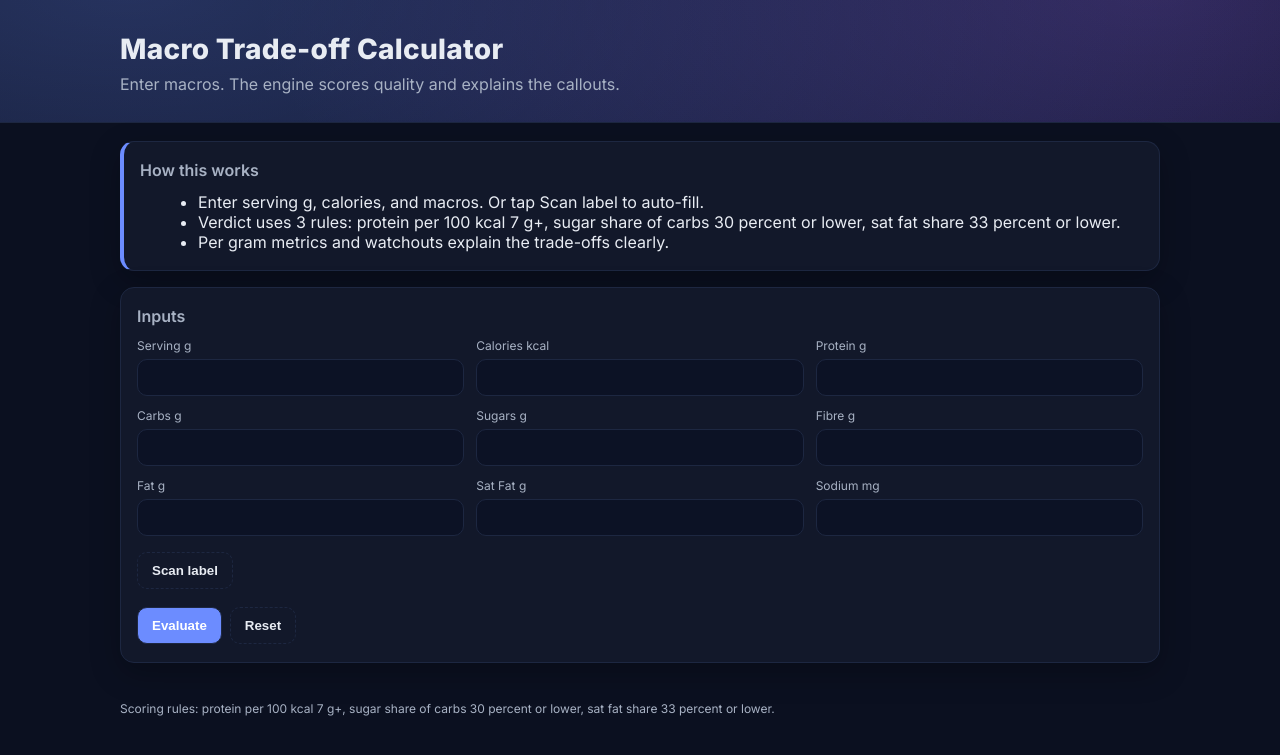
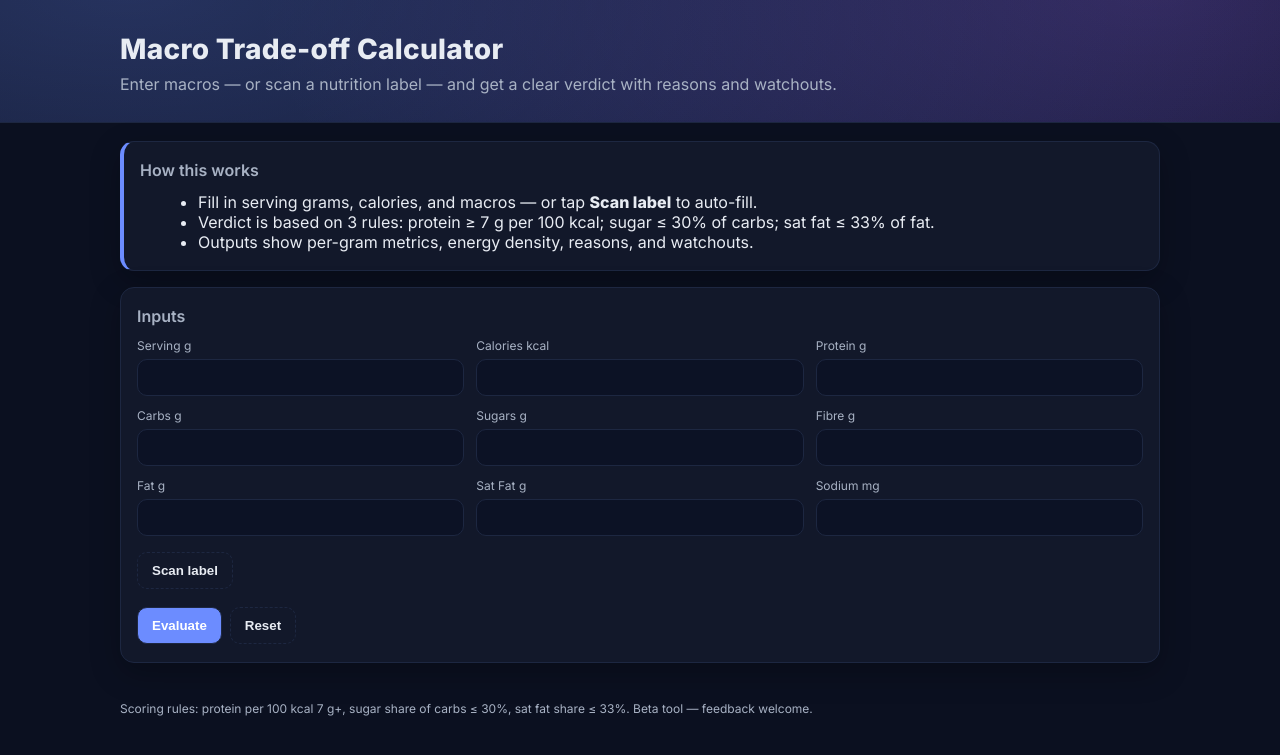
Before and after one commit to arpvk97/Macro-cal, a Flask app: page / in a window 1280 px wide. Shown: the top 755 px of the page. Run offline with Flask 3, Linux system fonts and the light colour scheme; some libraries are stand-ins or nearby versions.

Commit message:
index.html

```diff
--- a/templates/index.html
+++ b/templates/index.html
@@ -4,176 +4,47 @@
   <meta charset="utf-8">
   <meta name="viewport" content="width=device-width, initial-scale=1">
   <title>Macro Trade-off Calculator</title>
+
+  <!-- Fonts & CSS -->
   <link rel="preconnect" href="https://fonts.gstatic.com" crossorigin>
   <link href="https://fonts.googleapis.com/css2?family=Inter:wght@400;600;800&display=swap" rel="stylesheet">
-  <link rel="stylesheet" href="/static/style.css">
-  <!-- Tesseract.js with fallback -->
+  <!-- use url_for to avoid stale caches; bump v number when you change CSS -->
+  <link rel="stylesheet" href="{{ url_for('static', filename='style.css') }}?v=7">
+
+  <!-- Tesseract.js OCR (no account needed) + fallback -->
   <script src="https://cdn.jsdelivr.net/npm/tesseract.js@5/dist/tesseract.min.js"></script>
   <script>
-  // Fallback to unpkg if jsDelivr fails
     if (typeof window.Tesseract === "undefined") {
-    var s = document.createElement("script");
+      const s = document.createElement("script");
       s.src = "https://unpkg.com/tesseract.js@5/dist/tesseract.min.js";
       document.head.appendChild(s);
     }
   </script>
 </head>
- <script>
-(function(){
-  // Guard: ensure DOM elements exist
-  const frm       = document.querySelector('form');
-  const scanBtn   = document.getElementById('scanBtn');
-  const fileInput = document.getElementById('labelInput');
-
-  if (!frm || !scanBtn || !fileInput) {
-    console.error("Scanner: required elements not found");
-    return;
-  }
-
-  // Quick smoke test: verify click handler is live
-  scanBtn.addEventListener('click', () => {
-    try {
-      fileInput.click(); // opens camera/gallery
-    } catch (e) {
-      console.error("Scanner: file input click failed", e);
-      alert("Your browser blocked camera access. Try opening the site directly in Safari or Chrome.");
-    }
-  });
-
-  // Utilities
-  function toNum(s) {
-    if (!s) return null;
-    s = s.replace(',', '.').replace(/[^\d.]/g, '');
-    const v = parseFloat(s);
-    return Number.isFinite(v) ? v : null;
-  }
-  function setVal(name, val) {
-    const el = frm.querySelector(`[name="${name}"]`);
-    if (el && val != null) el.value = val;
-  }
-
-  function parseNutritionText(text) {
-    const t = (text || '').toLowerCase().replace(/\s+/g, ' ');
-    const out = {};
-    let m;
-
-    // Serving size
-    m = t.match(/serving size[^0-9]*([0-9]+(?:[.,][0-9]+)?)\s*(g|gram|grams|ml|milliliters)/)
-      || t.match(/per\s*100\s*(g|gram|grams|ml)/);
-    if (m) out.serving_g = m[1] ? toNum(m[1]) : 100;
-
-    // Calories
-    m = t.match(/calories?\s*([0-9]+(?:[.,][0-9]+)?)/) || t.match(/\b(\d+)\s*kcal\b/);
-    if (m) out.calories = toNum(m[1] || m[0]);
-
-    // Protein
-    m = t.match(/protein[^0-9]*([0-9]+(?:[.,][0-9]+)?)\s*g/);
-    if (m) out.protein = toNum(m[1]);
-
-    // Carbs
-    m = t.match(/carb(?:ohydrate)?s?[^0-9]*([0-9]+(?:[.,][0-9]+)?)\s*g/);
-    if (m) out.carbs = toNum(m[1]);
-
-    // Sugars
-    m = t.match(/sugars?[^0-9]*([0-9]+(?:[.,][0-9]+)?)\s*g/);
-    if (m) out.sugars = toNum(m[1]);
-
-    // Fibre (fiber/fibre)
-    m = t.match(/fi[bh]re[^0-9]*([0-9]+(?:[.,][0-9]+)?)\s*g/);
-    if (m) out.fibre = toNum(m[1]);
-
-    // Fat
-    m = t.match(/fat[^0-9]*([0-9]+(?:[.,][0-9]+)?)\s*g/);
-    if (m) out.fat = toNum(m[1]);
-
-    // Saturated fat
-    m = t.match(/sat(?:urated)?\s*fat[^0-9]*([0-9]+(?:[.,][0-9]+)?)\s*g/);
-    if (m) out.satfat = toNum(m[1]);
-
-    // Sodium mg
-    m = t.match(/sodium[^0-9]*([0-9]+(?:[.,][0-9]+)?)\s*mg/);
-    if (m) out.sodium = toNum(m[1]);
-
-    return out;
-  }
-
-  async function ensureTesseractReady() {
-    // Wait a tick if fallback script was injected
-    if (typeof window.Tesseract !== "undefined") return;
-    await new Promise(r => setTimeout(r, 500));
-    if (typeof window.Tesseract === "undefined") {
-      throw new Error("Tesseract failed to load. Check network or content blockers.");
-    }
-  }
-
-  async function ocrImage(file) {
-    await ensureTesseractReady();
-    const worker = await Tesseract.createWorker('eng');
-    try {
-      const { data } = await worker.recognize(file);
-      return data.text || '';
-    } finally {
-      await worker.terminate();
-    }
-  }
-
-  fileInput.addEventListener('change', async (e) => {
-    const file = e.target.files && e.target.files[0];
-    if (!file) return;
-
-    try {
-      // Optional: show a basic progress cue
-      scanBtn.disabled = true;
-      scanBtn.textContent = "Scanning...";
-
-      const text = await ocrImage(file);
-      const parsed = parseNutritionText(text);
-
-      setVal('serving_g', parsed.serving_g);
-      setVal('calories',  parsed.calories);
-      setVal('protein',   parsed.protein);
-      setVal('carbs',     parsed.carbs);
-      setVal('sugars',    parsed.sugars);
-      setVal('fibre',     parsed.fibre);
-      setVal('fat',       parsed.fat);
-      setVal('satfat',    parsed.satfat);
-      setVal('sodium',    parsed.sodium);
-
-      const missing = ['serving_g','calories','protein','carbs','sugars','fibre','fat','satfat','sodium']
-        .filter(k => parsed[k] == null);
-      alert(missing.length ? ('Scan done. Check: ' + missing.join(', ')) : 'Scan complete.');
-    } catch (err) {
-      console.error(err);
-      alert('Could not read the label. Ensure good light, flat label, and try again.');
-    } finally {
-      scanBtn.disabled = false;
-      scanBtn.textContent = "Scan label";
-      fileInput.value = ''; // allow reselecting same image
-    }
-  });
-})();
-</script>
 <body>
+  <!-- Hero -->
   <header class="hero">
     <div class="hero__content">
       <h1>Macro Trade-off Calculator</h1>
-      <p>Enter macros. The engine scores quality and explains the callouts.</p>
+      <p>Enter macros — or scan a nutrition label — and get a clear verdict with reasons and watchouts.</p>
     </div>
   </header>
 
   <main class="container">
+    <!-- Explainer -->
     <section class="card info">
       <h2 class="card__title">How this works</h2>
       <ul class="bullets">
-    <li>Enter serving g, calories, and macros. Or tap Scan label to auto-fill.</li>
-    <li>Verdict uses 3 rules: protein per 100 kcal 7 g+, sugar share of carbs 30 percent or lower, sat fat share 33 percent or lower.</li>
-    <li>Per gram metrics and watchouts explain the trade-offs clearly.</li>
+        <li>Fill in serving grams, calories, and macros — or tap <b>Scan label</b> to auto-fill.</li>
+        <li>Verdict is based on 3 rules: protein ≥ 7 g per 100 kcal; sugar ≤ 30% of carbs; sat fat ≤ 33% of fat.</li>
+        <li>Outputs show per-gram metrics, energy density, reasons, and watchouts.</li>
       </ul>
     </section>
 
+    <!-- Inputs -->
     <section class="card">
       <h2 class="card__title">Inputs</h2>
-      <form method="POST" class="grid-form">
+      <form method="POST" class="grid-form" id="macroForm">
         <div class="field"><label>Serving g</label><input type="number" step="0.01" name="serving_g" required></div>
         <div class="field"><label>Calories kcal</label><input type="number" step="0.01" name="calories" required></div>
         <div class="field"><label>Protein g</label><input type="number" step="0.01" name="protein" required></div>
@@ -183,11 +54,15 @@
         <div class="field"><label>Fat g</label><input type="number" step="0.01" name="fat" required></div>
         <div class="field"><label>Sat Fat g</label><input type="number" step="0.01" name="satfat" required></div>
         <div class="field"><label>Sodium mg</label><input type="number" step="0.01" name="sodium" required></div>
+
+        <!-- Scanner controls -->
         <div class="actions" style="justify-content:flex-start; gap:12px; margin-top:4px">
           <button type="button" id="scanBtn" class="ghost">Scan label</button>
+          <!-- hidden picker; capture opens back camera on phones -->
           <input type="file" id="labelInput" accept="image/*" capture="environment" style="display:none">
         </div>
 
+        <!-- Submit / Reset -->
         <div class="actions">
           <button type="submit">Evaluate</button>
           <button type="reset" class="ghost">Reset</button>
@@ -196,6 +71,7 @@
     </section>
 
     {% if result %}
+    <!-- Results -->
     <section class="card">
       <div class="verdict-banner {{ result.verdict | lower }}">
         <div class="verdict-text">
@@ -286,23 +162,158 @@
           </ul>
         </div>
       </div>
-
     </section>
     {% endif %}
   </main>
 
   <footer class="footer">
-    <p>Scoring rules: protein per 100 kcal 7 g+, sugar share of carbs 30 percent or lower, sat fat share 33 percent or lower.</p>
+    <p>Scoring rules: protein per 100 kcal 7 g+, sugar share of carbs ≤ 30%, sat fat share ≤ 33%. Beta tool — feedback welcome.</p>
   </footer>
 
+  <!-- Reset behavior: clear verdict card on Reset -->
   <script>
-    document.querySelector('form').addEventListener('reset', (e) => {
-      // Clear inputs immediately
+    document.getElementById('macroForm')?.addEventListener('reset', (e) => {
       e.target.querySelectorAll('input').forEach(i => i.value = '');
-      // Hide the verdict card if present
       const verdictCard = document.querySelector('.card + .card');
       if (verdictCard) verdictCard.remove();
     });
   </script>
+
+  <!-- Scanner script (camera + OCR + auto-fill) -->
+  <script>
+  (function(){
+    const frm       = document.getElementById('macroForm');
+    const scanBtn   = document.getElementById('scanBtn');
+    const fileInput = document.getElementById('labelInput');
+
+    if (!frm || !scanBtn || !fileInput) {
+      console.error("Scanner init failed: form or elements missing");
+      return;
+    }
+
+    // Utilities
+    const FIELDS = ['serving_g','calories','protein','carbs','sugars','fibre','fat','satfat','sodium'];
+
+    function setVal(name, val) {
+      const el = frm.querySelector(`[name="${name}"]`);
+      if (el != null && val != null && val !== '') el.value = val;
+    }
+    function toNum(s) {
+      if (!s) return null;
+      s = s.replace(',', '.').replace(/[^\d.]/g, '');
+      const v = parseFloat(s);
+      return Number.isFinite(v) ? v : null;
+    }
+
+    // Parse OCR text for common nutrition fields
+    function parseNutritionText(text) {
+      const t = (text || '').toLowerCase().replace(/\s+/g, ' ');
+      const out = {};
+      let m;
+
+      // Serving size or per 100g/100ml
+      m = t.match(/serving size[^0-9]*([0-9]+(?:[.,][0-9]+)?)\s*(g|gram|grams|ml|milliliters)/)
+        || t.match(/per\s*100\s*(g|gram|grams|ml)/);
+      if (m) out.serving_g = m[1] ? toNum(m[1]) : 100;
+
+      // Calories
+      m = t.match(/calories?\s*([0-9]+(?:[.,][0-9]+)?)/) || t.match(/\b(\d+)\s*kcal\b/);
+      if (m) out.calories = toNum(m[1] || m[0]);
+
+      // Protein g
+      m = t.match(/protein[^0-9]*([0-9]+(?:[.,][0-9]+)?)\s*g/);
+      if (m) out.protein = toNum(m[1]);
+
+      // Carbs g
+      m = t.match(/carb(?:ohydrate)?s?[^0-9]*([0-9]+(?:[.,][0-9]+)?)\s*g/);
+      if (m) out.carbs = toNum(m[1]);
+
+      // Sugars g
+      m = t.match(/sugars?[^0-9]*([0-9]+(?:[.,][0-9]+)?)\s*g/);
+      if (m) out.sugars = toNum(m[1]);
+
+      // Fibre g (fiber/fibre)
+      m = t.match(/fi[bh]re[^0-9]*([0-9]+(?:[.,][0-9]+)?)\s*g/);
+      if (m) out.fibre = toNum(m[1]);
+
+      // Fat g
+      m = t.match(/fat[^0-9]*([0-9]+(?:[.,][0-9]+)?)\s*g/);
+      if (m) out.fat = toNum(m[1]);
+
+      // Saturated fat g
+      m = t.match(/sat(?:urated)?\s*fat[^0-9]*([0-9]+(?:[.,][0-9]+)?)\s*g/);
+      if (m) out.satfat = toNum(m[1]);
+
+      // Sodium mg
+      m = t.match(/sodium[^0-9]*([0-9]+(?:[.,][0-9]+)?)\s*mg/);
+      if (m) out.sodium = toNum(m[1]);
+
+      return out;
+    }
+
+    async function ensureTesseractReady() {
+      if (typeof window.Tesseract !== "undefined") return;
+      await new Promise(r => setTimeout(r, 500));
+      if (typeof window.Tesseract === "undefined") {
+        throw new Error("Tesseract failed to load (network or content blocker).");
+      }
+    }
+
+    async function ocrImage(file) {
+      await ensureTesseractReady();
+      const worker = await Tesseract.createWorker('eng');
+      try {
+        const { data } = await worker.recognize(file);
+        return data.text || '';
+      } finally {
+        await worker.terminate();
+      }
+    }
+
+    // Wire up UI
+    scanBtn.addEventListener('click', () => {
+      try { fileInput.click(); }
+      catch (e) {
+        console.error("Scanner: file input click failed", e);
+        alert("Browser blocked camera. Open in Safari/Chrome directly.");
+      }
+    });
+
+    fileInput.addEventListener('change', async (e) => {
+      const file = e.target.files && e.target.files[0];
+      if (!file) return;
+
+      // Basic progress cue
+      scanBtn.disabled = true;
+      const oldLabel = scanBtn.textContent;
+      scanBtn.textContent = "Scanning…";
+
+      try {
+        const text = await ocrImage(file);
+        const parsed = parseNutritionText(text);
+
+        setVal('serving_g', parsed.serving_g);
+        setVal('calories',  parsed.calories);
+        setVal('protein',   parsed.protein);
+        setVal('carbs',     parsed.carbs);
+        setVal('sugars',    parsed.sugars);
+        setVal('fibre',     parsed.fibre);
+        setVal('fat',       parsed.fat);
+        setVal('satfat',    parsed.satfat);
+        setVal('sodium',    parsed.sodium);
+
+        const missing = FIELDS.filter(k => parsed[k] == null);
+        alert(missing.length ? ('Scan done — check: ' + missing.join(', ')) : 'Scan complete. All fields filled.');
+      } catch (err) {
+        console.error(err);
+        alert('Could not read the label. Use good light, keep panel flat, try again.');
+      } finally {
+        fileInput.value = '';
+        scanBtn.disabled = false;
+        scanBtn.textContent = oldLabel;
+      }
+    });
+  })();
+  </script>
 </body>
 </html>
```
Lines whose indentation alone changed are shown as unchanged.
